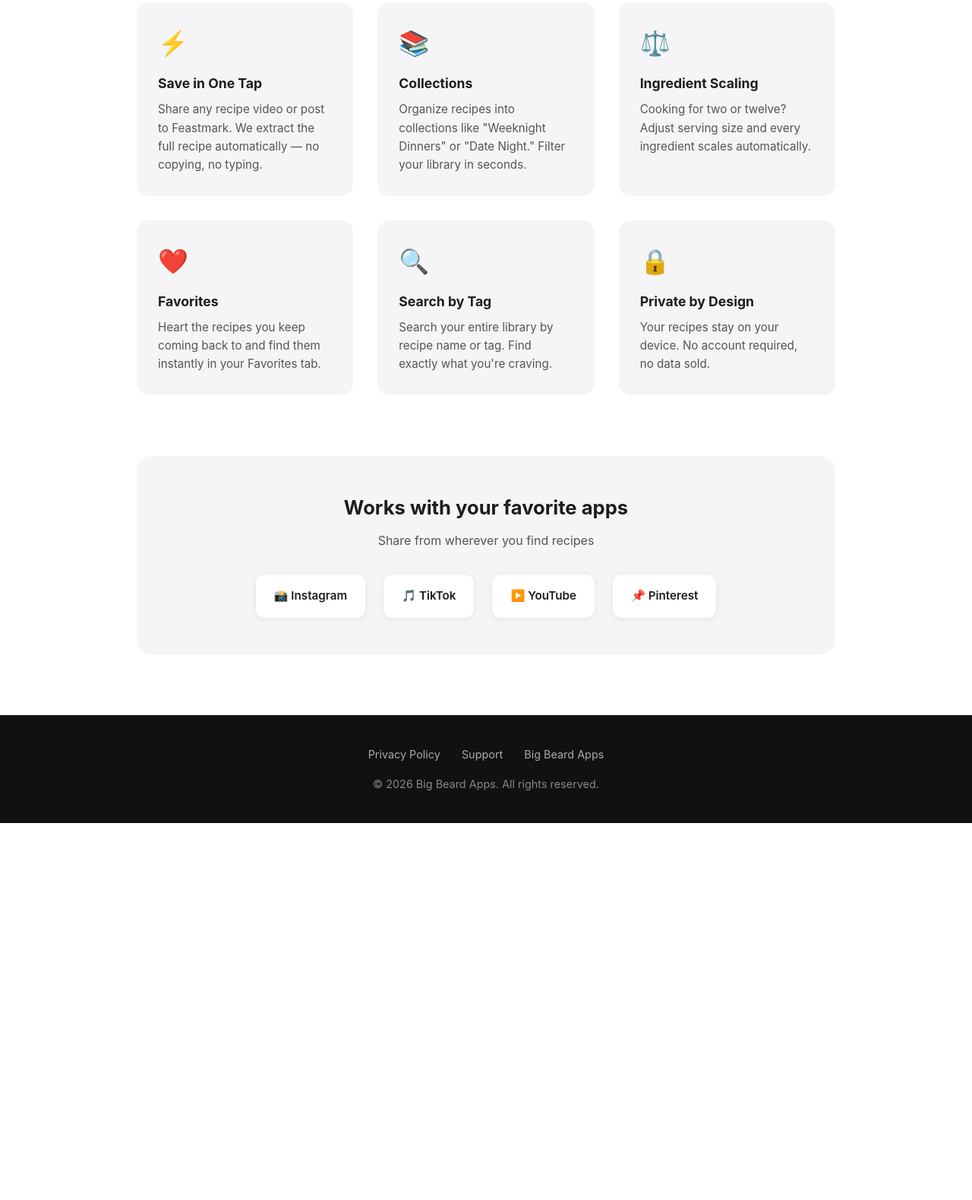
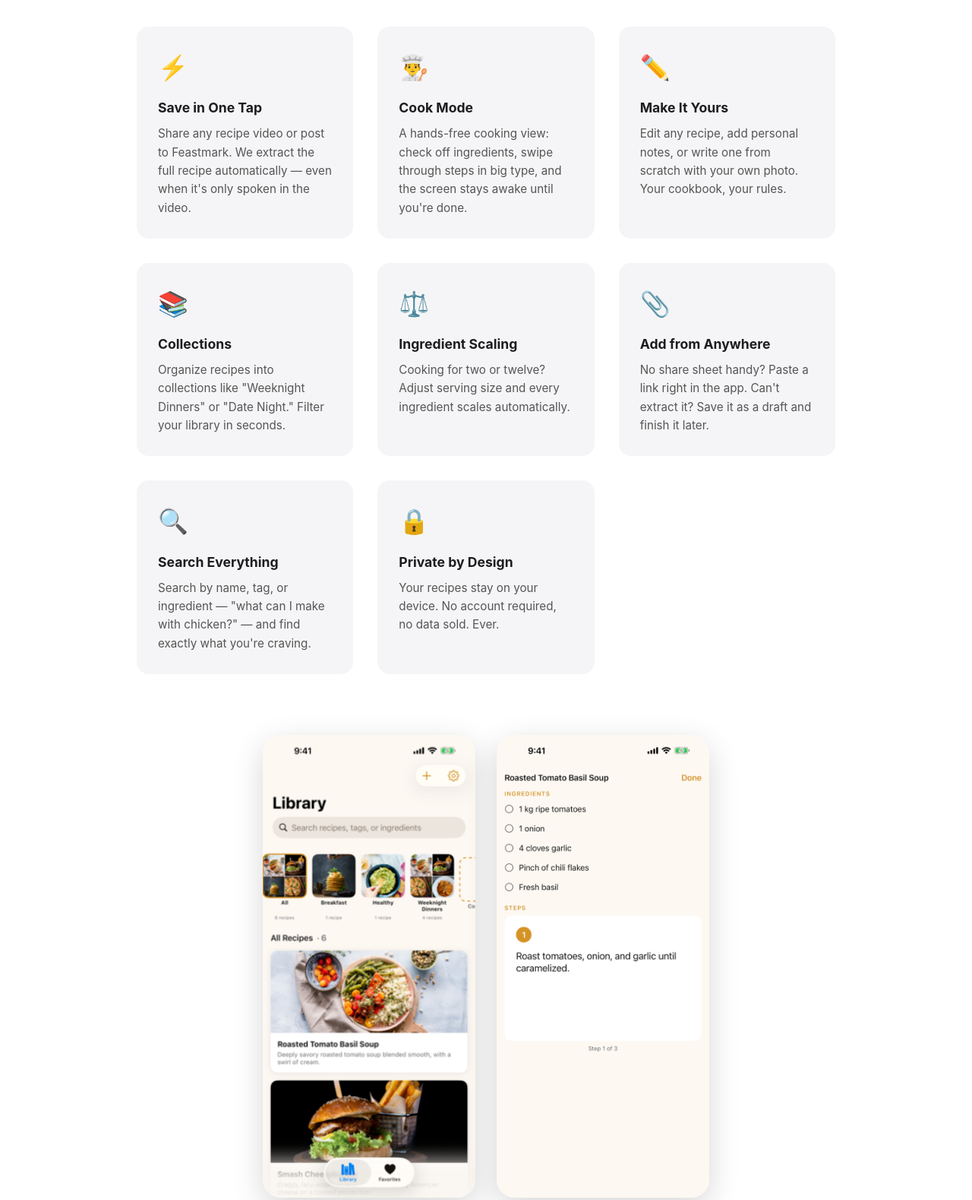
Before and after one commit to RaulCPena/bigbeardapps-site, a plain HTML site: page feastmark/index.html in a window 1280 px wide. Shown: the part 904-2483 px from the top of the page at 76% size. Before the commit the page ends 1987 px from the top, so only its background shows below. Drawn offline with Linux system fonts and the light colour scheme.

Commit message:
feat: refresh Feastmark page with 1.0 features and app screenshots

```diff
--- a/feastmark/index.html
+++ b/feastmark/index.html
@@ -3,7 +3,7 @@
 <head>
     <meta charset="UTF-8">
     <meta name="viewport" content="width=device-width, initial-scale=1.0">
-    <meta name="description" content="Feastmark — Save recipes from Instagram, TikTok, and YouTube in one tap.">
+    <meta name="description" content="Feastmark — Turn recipe videos from Instagram, TikTok, and YouTube into your personal cookbook. One-tap saving, hands-free Cook Mode, private by design.">
     <title>Feastmark — Save Recipes from Anywhere</title>
     <style>
         * { margin: 0; padding: 0; box-sizing: border-box; }
@@ -99,6 +99,20 @@
         .feature h3 { font-size: 1.1em; font-weight: 700; margin-bottom: 8px; }
         .feature p { font-size: 0.95em; color: #555; }
 
+        .screens {
+            display: flex;
+            justify-content: center;
+            gap: 28px;
+            flex-wrap: wrap;
+            margin-top: 80px;
+        }
+        .screens img {
+            width: 280px;
+            max-width: 100%;
+            border-radius: 24px;
+            box-shadow: 0 12px 40px rgba(0,0,0,0.16);
+        }
+
         .platforms {
             background: #f5f5f7;
             border-radius: 20px;
@@ -149,7 +163,7 @@
 <section class="hero">
     <div class="hero-icon">🍽</div>
     <h1>Feastmark</h1>
-    <p>Save recipes from Instagram, TikTok, and YouTube in one tap. Your kitchen, organized.</p>
+    <p>Save recipes from Instagram, TikTok, and YouTube in one tap — even when the recipe is only spoken in the video. Your kitchen, organized.</p>
     <div class="badge">Coming Soon to the App Store</div>
 </section>
 
@@ -162,7 +176,17 @@
         <div class="feature">
             <div class="feature-icon">⚡️</div>
             <h3>Save in One Tap</h3>
-            <p>Share any recipe video or post to Feastmark. We extract the full recipe automatically — no copying, no typing.</p>
+            <p>Share any recipe video or post to Feastmark. We extract the full recipe automatically — even when it's only spoken in the video.</p>
+        </div>
+        <div class="feature">
+            <div class="feature-icon">👨‍🍳</div>
+            <h3>Cook Mode</h3>
+            <p>A hands-free cooking view: check off ingredients, swipe through steps in big type, and the screen stays awake until you're done.</p>
+        </div>
+        <div class="feature">
+            <div class="feature-icon">✏️</div>
+            <h3>Make It Yours</h3>
+            <p>Edit any recipe, add personal notes, or write one from scratch with your own photo. Your cookbook, your rules.</p>
         </div>
         <div class="feature">
             <div class="feature-icon">📚</div>
@@ -175,20 +199,25 @@
             <p>Cooking for two or twelve? Adjust serving size and every ingredient scales automatically.</p>
         </div>
         <div class="feature">
-            <div class="feature-icon">❤️</div>
-            <h3>Favorites</h3>
-            <p>Heart the recipes you keep coming back to and find them instantly in your Favorites tab.</p>
+            <div class="feature-icon">📎</div>
+            <h3>Add from Anywhere</h3>
+            <p>No share sheet handy? Paste a link right in the app. Can't extract it? Save it as a draft and finish it later.</p>
         </div>
         <div class="feature">
             <div class="feature-icon">🔍</div>
-            <h3>Search by Tag</h3>
-            <p>Search your entire library by recipe name or tag. Find exactly what you're craving.</p>
+            <h3>Search Everything</h3>
+            <p>Search by name, tag, or ingredient — "what can I make with chicken?" — and find exactly what you're craving.</p>
         </div>
         <div class="feature">
             <div class="feature-icon">🔒</div>
             <h3>Private by Design</h3>
-            <p>Your recipes stay on your device. No account required, no data sold.</p>
+            <p>Your recipes stay on your device. No account required, no data sold. Ever.</p>
         </div>
+    </div>
+
+    <div class="screens">
+        <img src="images/screen-library.png" alt="Feastmark recipe library">
+        <img src="images/screen-cook-mode.png" alt="Feastmark Cook Mode with ingredient checklist">
     </div>
 
     <div class="platforms">
```
Also changed, not shown: feastmark/images/screen-cook-mode.png (added), feastmark/images/screen-library.png (added).
